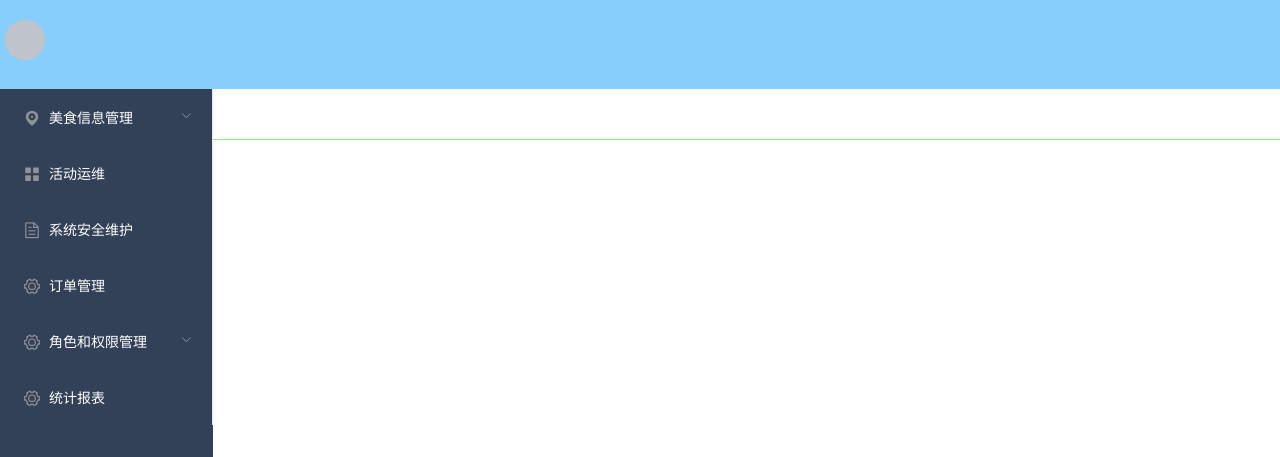
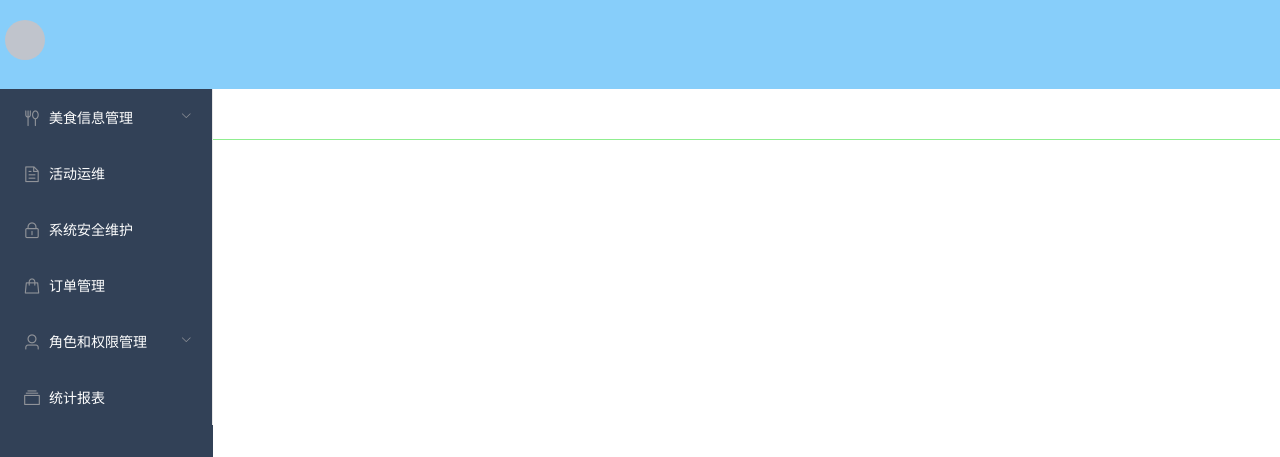
Before and after one commit to zs-neo/NEUniupiPlusGroup-front, a Vue app: page /home in a window 1280 px wide. Shown: the top 457 px of the page. Built offline with nearby package versions, Linux system fonts and the light colour scheme.

Commit message:
update-icon

```diff
--- a/src/components/homePage/SideBar.vue
+++ b/src/components/homePage/SideBar.vue
@@ -11,7 +11,7 @@
 		  active-text-color="#20a0ff">
 		  <el-submenu index="1">
 			<template slot="title">
-			  <i class="el-icon-location"></i>
+			  <i class="el-icon-fork-spoon"></i>
 			  <span>美食信息管理</span>
 			</template>
 
@@ -23,20 +23,20 @@
 			  </el-menu-item>
 		  </el-submenu>
 		  <el-menu-item index="2">
-			<i class="el-icon-menu"></i>
+			<i class="el-icon-document"></i>
 			<span slot="title">活动运维</span>
 		  </el-menu-item>
 		  <el-menu-item index="3">
-			<i class="el-icon-document"></i>
+			<i class="el-icon-lock"></i>
 			<span slot="title">系统安全维护</span>
 		  </el-menu-item>
 		  <el-menu-item index="4">
-			<i class="el-icon-setting"></i>
+			<i class="el-icon-goods"></i>
 			<span slot="title">订单管理</span>
 		  </el-menu-item>
 		  <el-submenu index="5">
 			<template slot="title">
-				<i class="el-icon-setting"></i>
+				<i class="el-icon-user"></i>
 				<span slot="title">角色和权限管理</span>
 			</template>
 			<el-menu-item index="5-1">
@@ -47,7 +47,7 @@
 			</el-menu-item>
 		  </el-submenu>
 		  <el-menu-item index="6">
-			<i class="el-icon-setting"></i>
+			<i class="el-icon-files"></i>
 			<span slot="title">统计报表</span>
 		  </el-menu-item>
 		</el-menu>
```
